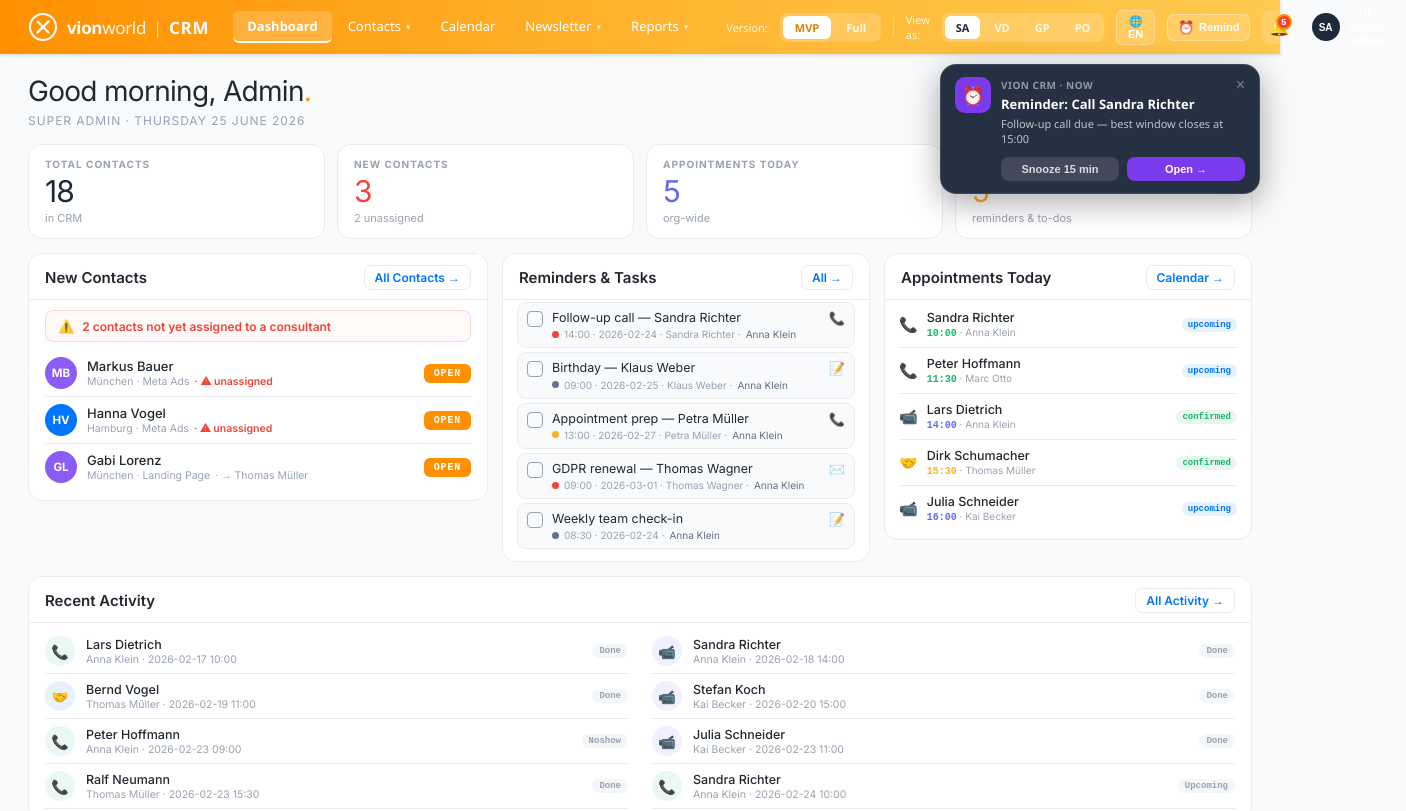
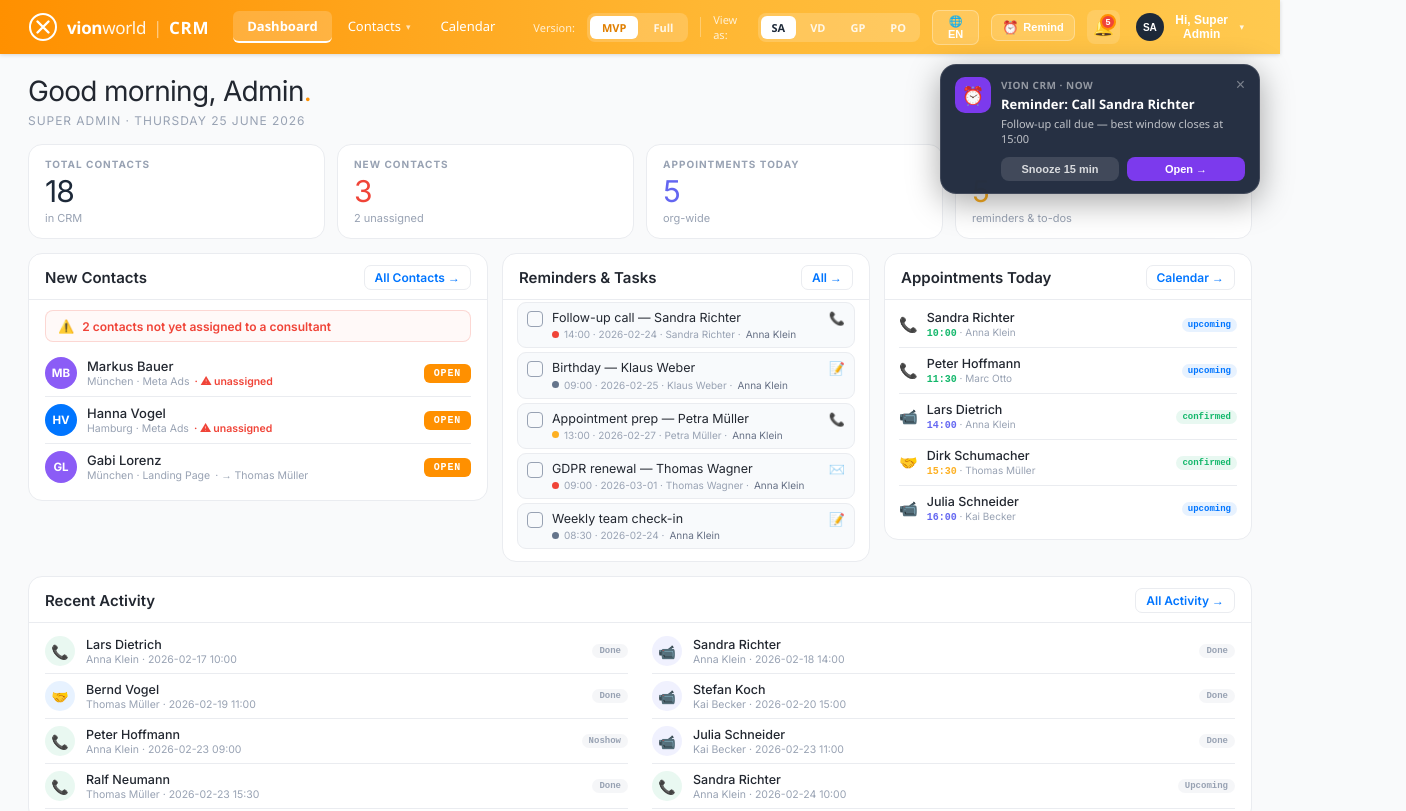
Before and after one commit to philipwest2101/CRM, a React (Vite) app: page / in a window 1280 px wide. Shown: the top 811 px of the page, 1406 px wide, since content can reach past the window. Built offline with nearby package versions, Linux system fonts and the light colour scheme.

Commit message:
MVP: hide Newsletter and Reports nav items in MVP version
Co-Authored-By: Claude Opus 4.8 <noreply@anthropic.com>
Claude-Session: https://claude.ai/code/session_01XdYdhwgLfcB56Py5tWS6UL

```diff
--- a/src/components/layout/top-nav.tsx
+++ b/src/components/layout/top-nav.tsx
@@ -84,7 +84,7 @@ export const TopNav = ({ page, setPage, role, setRole, version, setVersion, push
           { label:"Calendar",  page:"Calendar" },
           { label:"Newsletter",page:"Email Marketing", sub:[["Bulk Emails History","Email Marketing"]] },
           { label:"Reports",   page:"Reports",         sub:[["Report 1","Reports"],["Report 2","Reports"],["Report 3","Reports"]] },
-        ].map(item=>{
+        ].filter(item=> version!=="mvp" || !["Newsletter","Reports"].includes(item.label)).map(item=>{
           const active = page===item.page
             || (item.page==="Leads" && (page==="AutoAssign"||page==="LeadCapture"||page==="LeadDetail"))
             || (item.page==="Calendar" && (page==="Appointments"||page==="Reminders"||page==="Activities"));
```
